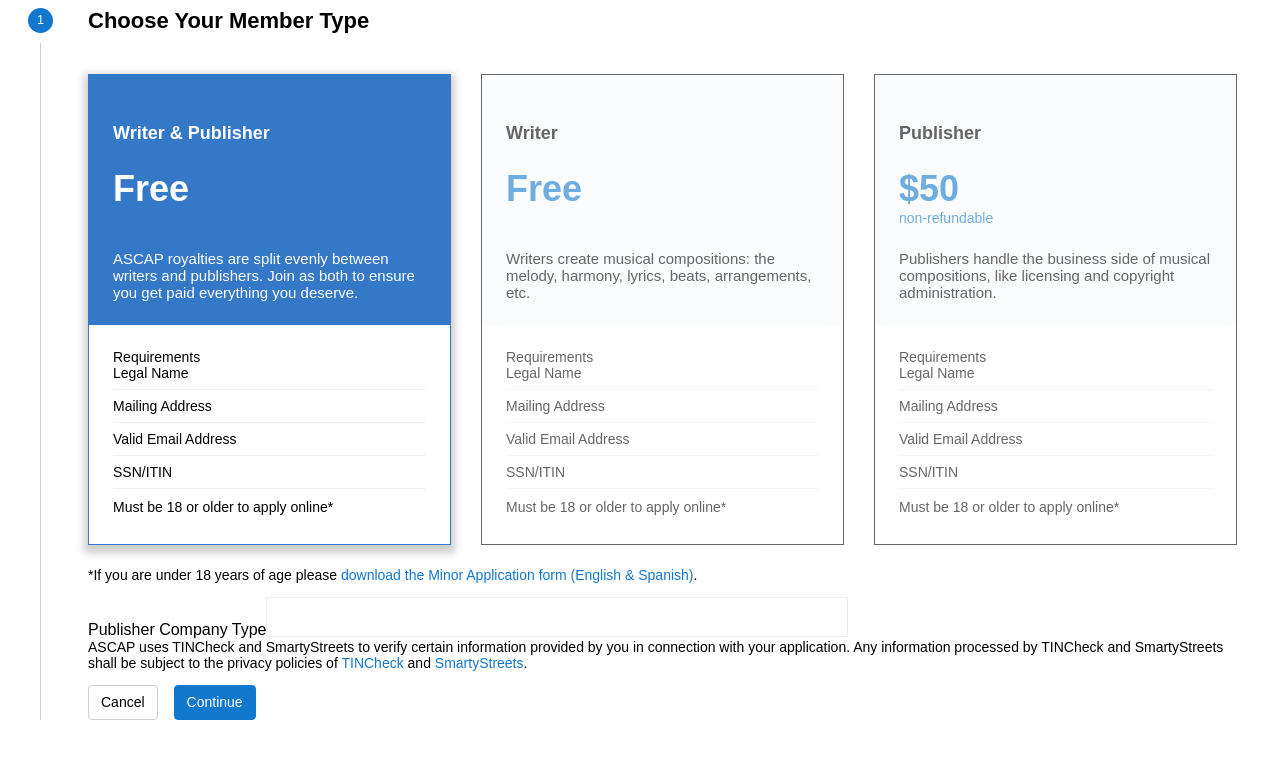
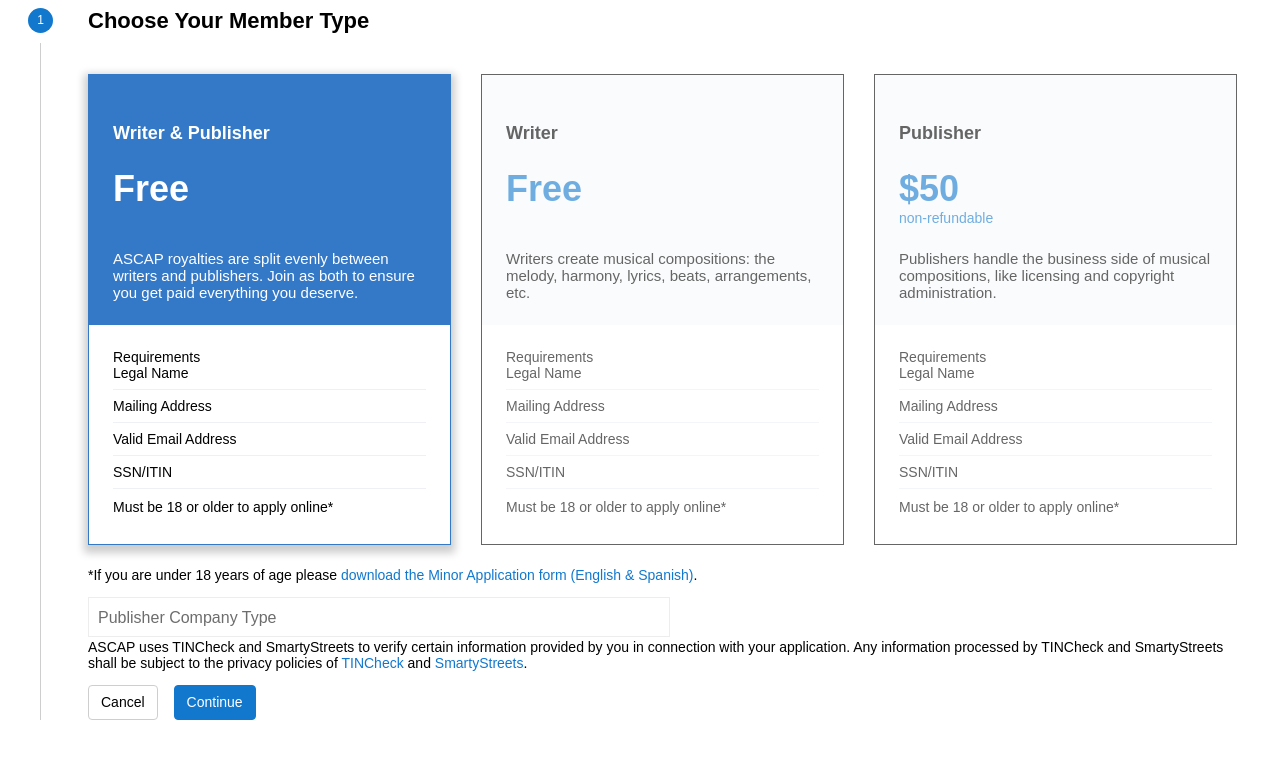
Before and after one commit to patcoston/ascap, a React (Vite) app: page / in a window 1280 px wide. Both pictures are taken after a click on the element 269 px from the left and 309 px from the top of the page. Shown: the top 758 px of the page. Built offline with nearby package versions, Linux system fonts and the light colour scheme.

Commit message:
Moved label from dropdown to hover inside button and handle click event

```diff
--- a/src/components/DropDownMenu.jsx
+++ b/src/components/DropDownMenu.jsx
@@ -33,7 +33,9 @@
 
   return (
     <div className="dropdown-menu">
-      <label>{label}</label>
+      <label onClick={() => setOpen(!open)} className="label">
+        {label}
+      </label>
       <button
         className={isError && !open ? 'button error' : 'button'}
         onClick={() => setOpen(!open)}
--- a/src/sass/DropDownMenu.scss
+++ b/src/sass/DropDownMenu.scss
@@ -1,6 +1,12 @@
 @import 'variables';
 
 .dropdown-menu {
+  .label {
+    position: absolute;
+    padding: 12px 0 0 10px;
+    color: $font-grey;
+    cursor: pointer;
+  }
   .button {
     height: 40px;
     width: 50%;
--- a/src/sass/Variables.scss
+++ b/src/sass/Variables.scss
@@ -1,5 +1,6 @@
 $font-light-blue: #1178ce;
 $font-very-light: #fff;
+$font-grey: #6d6d6d;
 $font-very-dark: #000;
 $font-standard-face: 'Circular Black', sans-serif;
 
```
